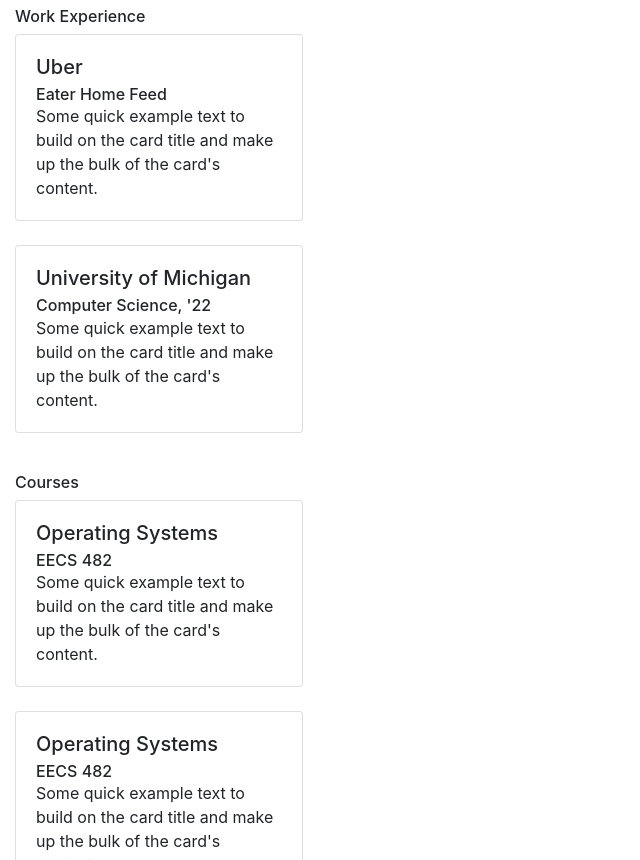
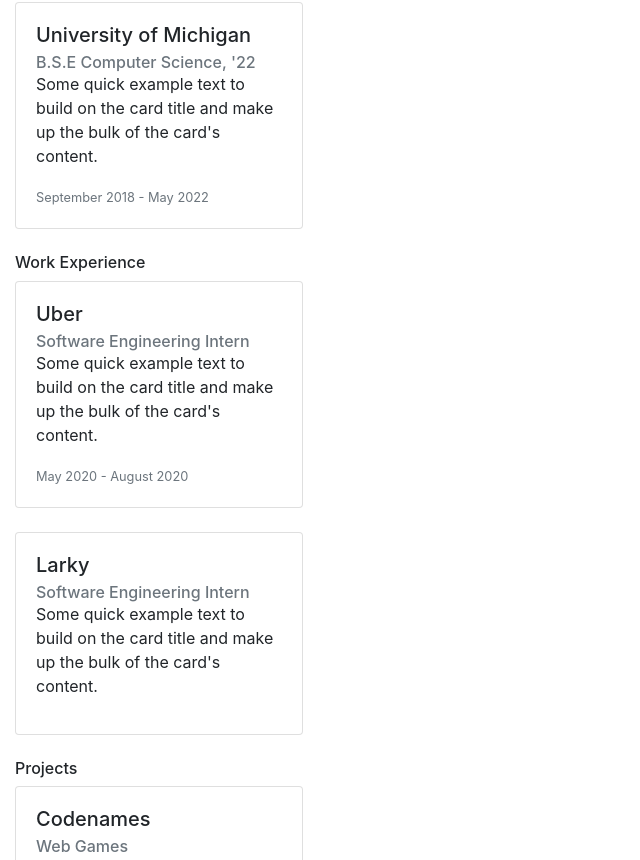
Before and after one commit to rguan72/richardguan, a React (Create React App) app: page / in a window 1280 px wide. Shown: the part 400-1260 px from the top of the page, without its empty margins (0-640 px from the left). Built offline with nearby package versions, Linux system fonts and the light colour scheme.

Commit message:
move content to json file

```diff
--- a/src/App.js
+++ b/src/App.js
@@ -2,6 +2,7 @@
 import Card from "react-bootstrap/Card"
 import Row from "react-bootstrap/Row"
 import Col from "react-bootstrap/Col"
+import * as content from "./content.json"
 import Container from "react-bootstrap/Container"
 import Image from "react-bootstrap/Image";
 import "bootstrap/dist/css/bootstrap.min.css";
@@ -12,9 +13,35 @@
 import './App.css';
 
 function App() {
+  console.log(content)
+  const contentJSX = content.default.map((section) => {
+    const sectionName = Object.keys(section)[0]
+    const sectionCards = section[sectionName].map((item) =>
+      <Card key={item.title} className="mb-4" style={{ width: "18rem"}}>
+        <Card.Body>
+          <Card.Title>{item.title}</Card.Title>
+          <Card.Subtitle className="text-muted">
+            {item.subtitle}
+          </Card.Subtitle>
+          <Card.Text>
+            {item.text}
+          </Card.Text>
+          {item.link && <Card.Link href={item.link}>View</Card.Link>}
+          <Card.Text>
+            <small className="text-muted">{item.dates}</small>
+          </Card.Text>
+        </Card.Body>
+      </Card>
+    )
+    return (
+      <>
+        <h6 className="mt-2"> {sectionName} </h6>
+        {sectionCards}
+      </>
+    )
+  })
   return (
     <>
-      {/* Curved Image */}
       <Container fluid style={{ justifyContent: "flex-start" }}>
         <div
           style={{
@@ -27,73 +54,14 @@
         >
           <Image src={Richard} style={{ height: "30vh" }} rounded />
         </div>
-        <Card style={{ width: "18rem", marginBottom: "3vh", borderWidth: 0 }}>
+        <Card  style={{ width: "18rem", borderWidth: 0 }}>
           <Card.Body style={{ paddingLeft: 0}}>
             <Card.Text>
               Hi, I'm <strong>Richard</strong>! I'm a fungi. My favorite player is Kawhi Leonard who is also a fungi.
             </Card.Text>
           </Card.Body>
         </Card>
-        <h6 style={{ marginTop: "5vh" }}> Work Experience </h6>
-          <Card style={{ width: "18rem", marginBottom: "3vh" }}>
-            <Card.Body>
-              <Card.Title>Uber</Card.Title>
-              <Card.Subtitle>
-                Eater Home Feed
-              </Card.Subtitle>
-              <Card.Text>
-                Some quick example text to build on the card title and make up the
-                bulk of the card's content.
-              </Card.Text>
-            </Card.Body>
-          </Card>
-          <Card style={{ width: "18rem", textAlign: "left" }}>
-            <Card.Body>
-              <Card.Title>University of Michigan</Card.Title>
-              <Card.Subtitle>
-                Computer Science, '22
-              </Card.Subtitle>
-              <Card.Text>
-                Some quick example text to build on the card title and make up the
-                bulk of the card's content.
-              </Card.Text>
-            </Card.Body>
-          </Card>
-        <h6 style={{ marginTop: "5vh" }}> Courses </h6>
-          <Card
-            style={{ width: "18rem", textAlign: "left", marginBottom: "3vh" }}
-          >
-            <Card.Body>
-              <Card.Title>Operating Systems</Card.Title>
-              <Card.Subtitle>EECS 482</Card.Subtitle>
-              <Card.Text>
-                Some quick example text to build on the card title and make up the
-                bulk of the card's content.
-              </Card.Text>
-            </Card.Body>
-          </Card>
-          <Card style={{ width: "18rem", textAlign: "left" }}>
-            <Card.Body>
-              <Card.Title>Operating Systems</Card.Title>
-              <Card.Subtitle>EECS 482</Card.Subtitle>
-              <Card.Text>
-                Some quick example text to build on the card title and make up the
-                bulk of the card's content.
-              </Card.Text>
-            </Card.Body>
-          </Card>
-        <h6 style={{ marginTop: "5vh" }}> Projects </h6>
-          <Card style={{ width: "18rem", textAlign: "left" }}>
-            <Card.Body>
-              <Card.Title>Codenames</Card.Title>
-              <Card.Subtitle>Web</Card.Subtitle>
-              <Card.Text>
-                Some quick example text to build on the card title and make up the
-                bulk of the card's content.
-              </Card.Text>
-              <Card.Link href="http://codenames.co">View</Card.Link>
-            </Card.Body>
-          </Card>
+        {contentJSX}
         <h6 style={{ marginTop: "5vh" }}> Contact </h6>
         <div style={{ display: "inline-block", textAlign: "left"}}>
           <a
--- /dev/null
+++ b/src/content.json
@@ -0,0 +1,37 @@
+[
+    {
+        "Education": [
+            {
+                "title": "University of Michigan",
+                "subtitle": "B.S.E Computer Science, '22",
+                "text": "Some quick example text to build on the card title and make up the bulk of the card's content.",
+                "dates": "September 2018 - May 2022"
+            }
+        ]
+    },
+    {
+        "Work Experience": [
+            {
+                "title": "Uber",
+                "subtitle": "Software Engineering Intern",
+                "text": "Some quick example text to build on the card title and make up the bulk of the card's content.",
+                "dates": "May 2020 - August 2020"
+            },
+            {
+                "title": "Larky",
+                "subtitle": "Software Engineering Intern",
+                "text": "Some quick example text to build on the card title and make up the bulk of the card's content."
+            }
+        ]
+    },
+    {
+        "Projects": [
+            {
+                "title": "Codenames",
+                "subtitle": "Web Games",
+                "text":"Some quick example text to build on the card title and make up the bulk of the card's content.",
+                "link": "https://codenames.co"
+            }
+        ]
+    }
+]
```
